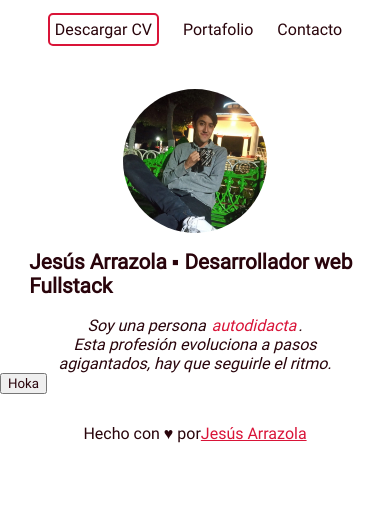
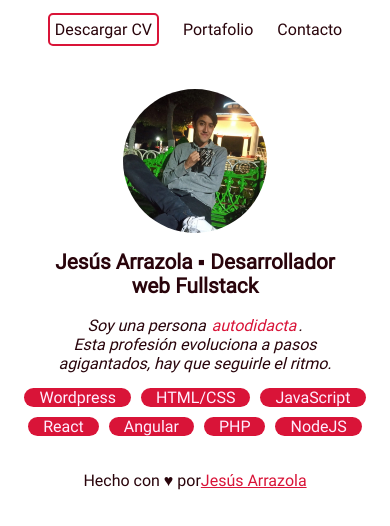
Before and after one commit to JesusArrazola/curriculum, a website: page index.html in a window 390 px wide. Drawn offline with Linux system fonts and the light colour scheme.

Commit message:
Library changes undone

```diff
--- a/assets/styles/styles.css
+++ b/assets/styles/styles.css
@@ -21,7 +21,18 @@ body{
     padding: 0;
     margin: 0;
 }
+h1,h2,h3{
+    text-align: center;
+}
 /* General styles */
+.tag{
+    display: inline-block;
+    background-color: var(--primary);
+    border-radius: 50px;
+    color: var(--white);
+    padding: 0 15px;
+    margin: 0 10px;
+}
 .action-button{
     border: 2px solid var(--primary);
     padding: 5px;
@@ -44,6 +55,9 @@ body{
 .component-bottom{
     margin: var(--component-gap) 0 0 0;
 }
+#content section{
+    margin: 10px;
+}
 .title-1{
     color: var(--primary);
 }
@@ -62,7 +76,6 @@ body{
 }
 /* Header */
 header{
-    opacity: 0;
     display: flex;
     align-items: baseline;
     justify-content: flex-end;
@@ -95,12 +108,20 @@ footer{
     height: auto;
     border-radius: 50%;
 }
+#skillset{
+    display: flex;
+    justify-content: center;
+    flex-wrap: wrap;
+}
 
 /* Media Queries */
 
 @media (max-width:810px) {
     header{
         justify-content: center;
+    }
+    .tag{
+        margin: 5px;
     }
 
 }
--- a/index.html
+++ b/index.html
@@ -5,11 +5,11 @@
     <meta http-equiv="X-UA-Compatible" content="IE=edge">
     <meta name="viewport" content="width=device-width, initial-scale=1.0">
     <title>Jesús Arrazola | Desarrollador web</title>
-    <link rel="stylesheet" href="assets/styles/styles.css">
+    <link rel="stylesheet" href="./assets/styles/styles.css">
 </head>
-<body onload="uwu()">
+<body>
     <div id="root">
-        <header class="component-top transition">
+        <header class="component-top">
             <nav class="menu-header">
                 <a class="action-button" href="#">Descargar CV</a>
                 <a href="#">Portafolio</a>
@@ -22,22 +22,19 @@
                 <h1>Jesús Arrazola &FilledVerySmallSquare; Desarrollador web Fullstack</h1>
                 <cite>Soy una persona <em class="emphasised">autodidacta</em>. <br> Esta profesión evoluciona a pasos agigantados, hay que seguirle el ritmo.</cite>
             </section>
-            <button id="btnAppear">Hoka</button>
+            <section id="skillset">
+                <p class="tag">Wordpress</p>
+                <p class="tag">HTML/CSS</p>
+                <p class="tag">JavaScript</p>
+                <p class="tag">React</p>
+                <p class="tag">Angular</p>
+                <p class="tag">PHP</p>
+                <p class="tag">NodeJS</p>
+            </section>
         </div>
         <footer class="component-bottom">
             Hecho con &hearts; por <a class="styled-link" href="https://github.com/JesusArrazola">Jesús Arrazola</a>
         </footer>
     </div>
-    <script>
-        const uwu = ()=>{
-            let header = document.querySelector('header');
-            header.classList.add('visible');
-        }
-
-        let btnAppear = document.querySelector('#btnAppear');
-        btnAppear.addEventListener('click',()=>{
-            uwu();
-        });
-    </script>
 </body>
 </html>
--- a/package.json
+++ b/package.json
@@ -2,7 +2,7 @@
   "name": "curriculum",
   "version": "1.0.0",
   "description": "Jesus Arrazola's Curriculum vitae and portfolio",
-  "main": "index.js",
+  "private":"true",
   "scripts": {
     "test": "echo \"Error: no test specified\" && exit 1"
   },
--- /dev/null
+++ b/src/index.js
@@ -0,0 +1,3 @@
+import Aos from "aos";
+
+Aos.init();
```
